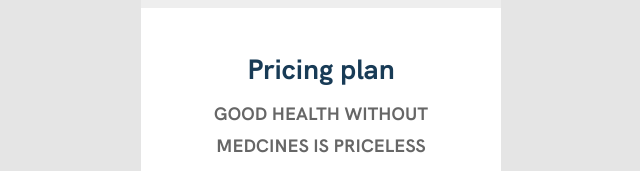
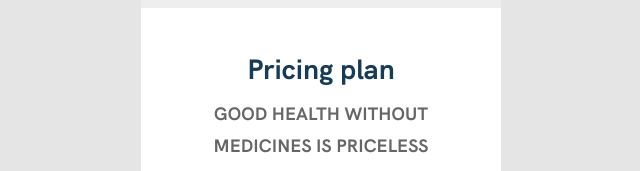
Before and after one commit to renga92/twin, a plain HTML site: page index.html in a window 1280 px wide. Shown: the part 3404-3575 px from the top of the page, 319-959 px from the left. Drawn offline with Linux system fonts and the light colour scheme; files whose address does not match are found by name.

Commit message:
Corrected medicines text typo

```diff
--- a/index.html
+++ b/index.html
@@ -184,7 +184,7 @@
 
       <div class="pricing-sub-title">
         <h5>
-          GOOD HEALTH without Medcines is Priceless
+          GOOD HEALTH without Medicines is Priceless
         </h5>
       </div>
 
```
